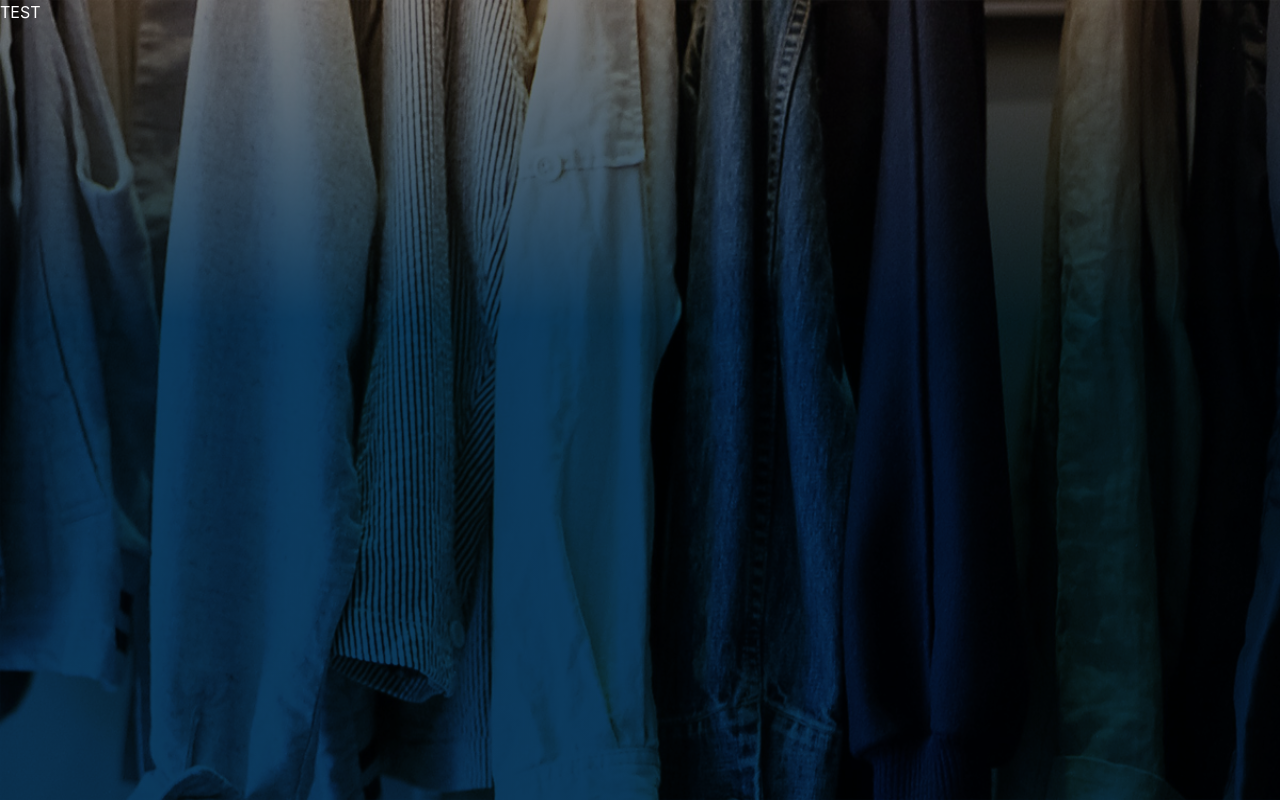
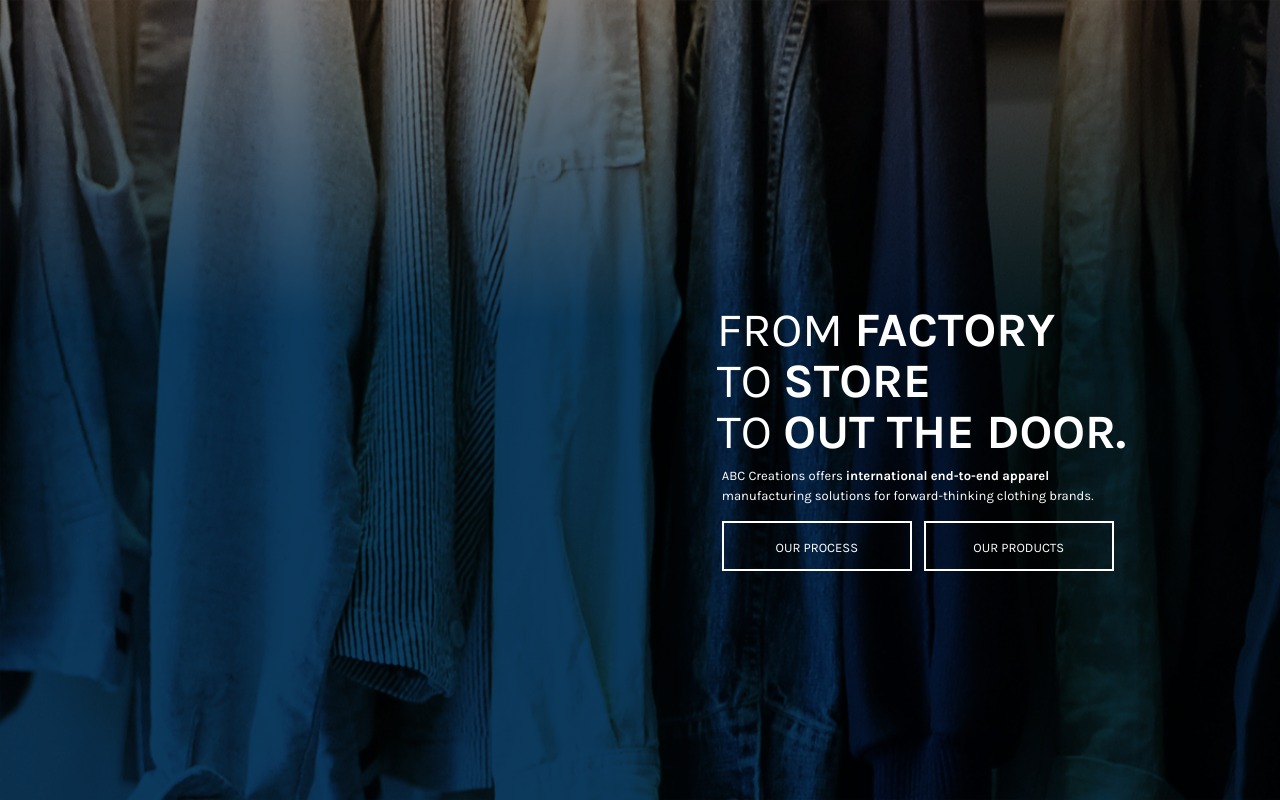
Before and after one commit to johnram528/code_challenge, a PHP site: page /verbalplusvisual.html in a window 1280 px wide. Run offline with PHP 8.4, Linux system fonts and the light colour scheme.

Commit message:
add header-content

```diff
--- a/styles.css
+++ b/styles.css
@@ -13,5 +13,49 @@
   top: 0;
   left: 0;
   color: white;
+  height: 100vh;
+  width: 100vw;
+}
 
+.header-content {
+  top: 38%;
+  left: 56%;
+  position: relative;
+  width: 410px;
 }
+
+.header-sub {
+  margin-left: 5px;
+  margin-top: 10px;
+  font-size: 13px;
+}
+
+.wrap {
+  font-family: 'Karla'
+}
+
+h1 {
+  margin-bottom: -2px;
+  font-weight: 400;
+  font-size: 48px;
+}
+
+.bold {
+  font-weight: 700;
+}
+
+.header-buttons {
+  margin-left: 5px;
+}
+
+.header-button {
+  width: 190px;
+  height: 50px;
+  border: 2px solid white;
+  margin-right: 12px;
+  text-align: center;
+  vertical-align: middle;
+  line-height: 50px;
+  font-size: 13px;
+  cursor: pointer;
+}
--- a/verbalplusvisual.html
+++ b/verbalplusvisual.html
@@ -3,13 +3,24 @@
 <head>
   <link rel="stylesheet" href="https://maxcdn.bootstrapcdn.com/bootstrap/4.0.0-beta/css/bootstrap.min.css" integrity="sha384-/Y6pD6FV/Vv2HJnA6t+vslU6fwYXjCFtcEpHbNJ0lyAFsXTsjBbfaDjzALeQsN6M" crossorigin="anonymous">
   <link rel="stylesheet" href="styles.css">
-  <link href="https://fonts.googleapis.com/css?family=Karla" rel="stylesheet">
+  <link href="https://fonts.googleapis.com/css?family=Karla:400,700" rel="stylesheet">
   <title>verbal+visual</title>
 </head>
 <body>
   <div class='wrap'>
      <header class='abc-landing container-fluid'></header>
-     <div class='landing-overlay'>TEST</div>
+     <div class='landing-overlay'>
+       <div class='header-content'>
+         <h1>FROM <span class='bold'>FACTORY</span></h1>
+         <h1>TO <span class='bold'>STORE</span></h1>
+         <h1>TO <span class='bold'>OUT THE DOOR.</span></h1>
+         <p class='header-sub'>ABC Creations offers <span class='bold'>international end-to-end apparel</span><br> manufacturing solutions for forward-thinking clothing brands.</p>
+         <div class='header-buttons row'>
+           <div class='header-button'>OUR PROCESS</div>
+           <div class='header-button'>OUR PRODUCTS</div>
+         </div>
+       </div>
+     </div>
      <section class='abc-main-content'></section>
      <footer class='abc-footer'></footer>
   </div>
```
